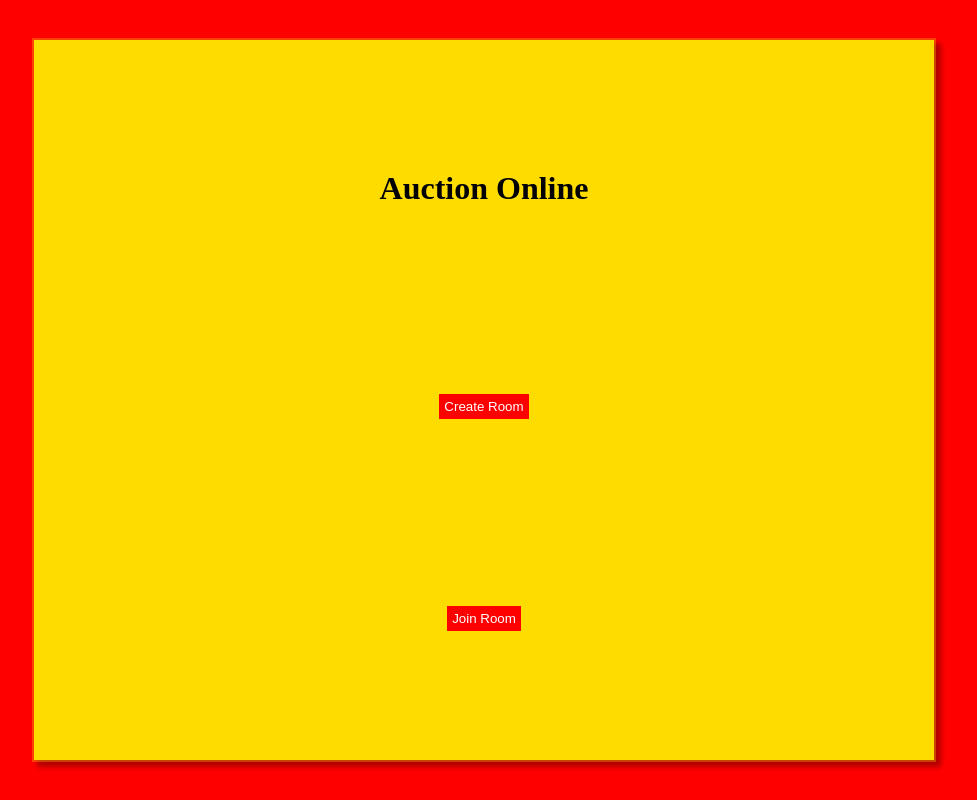
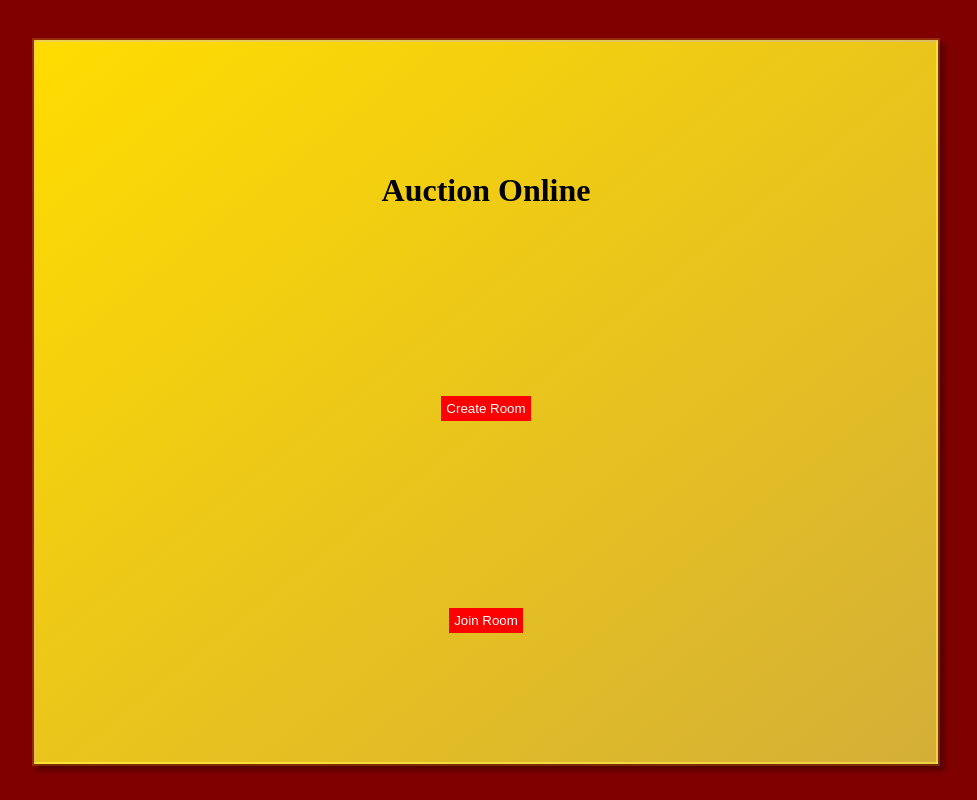
Before and after one commit to travisty12/auction-online, a React app: page /#/ in a window 1280 px wide. Shown: the whole page, without its empty margins (156-1133 px from the left). Built offline with nearby package versions, Linux system fonts and the light colour scheme.

Commit message:
link between pages

```diff
--- a/src/components/App.jsx
+++ b/src/components/App.jsx
@@ -24,8 +24,9 @@ function App(){
     <div className="mainContainer">
       <style jsx>{`
         .mainContainer {
-          background-color: #FFDC00;
-          outline: rgba(255, 220, 0, .3) solid 2px;
+          background-image: linear-gradient(to bottom right, #FFDC00 0%, #D4AF37 100%);
+          border: 2px solid rgba(255,255,255,0.2);
+          outline: rgba(255, 220, 0, .2) solid 2px;
           width: 80vw;
           max-width: 900px;
           height: 90vh;
@@ -44,7 +45,7 @@ function App(){
           margin: 0;
         }
         body {
-          background-color: red;
+          background-color: #800000;
           display: flex;
           justify-conent: center;
         }
--- a/src/components/Landing.jsx
+++ b/src/components/Landing.jsx
@@ -22,8 +22,8 @@ function Landing(props){
       }
       `}</style>
       <h1>Auction Online</h1>
-      <button>Create Room</button>
-      <button>Join Room</button>
+      <Link to="/setup"><button>Create Room</button></Link>
+      <Link to="/room"><button>Join Room</button></Link>
     </div>
   );
 }
```
